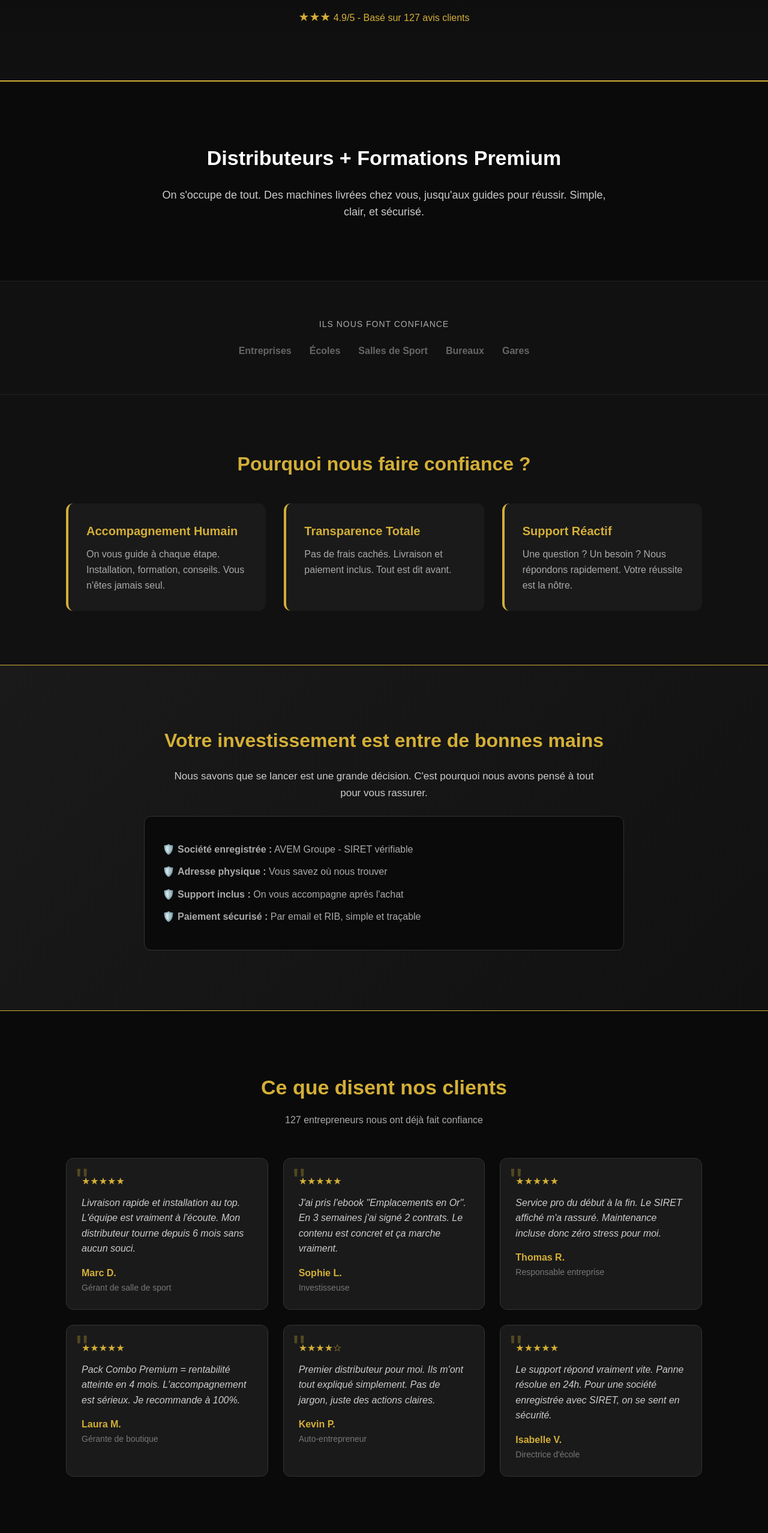
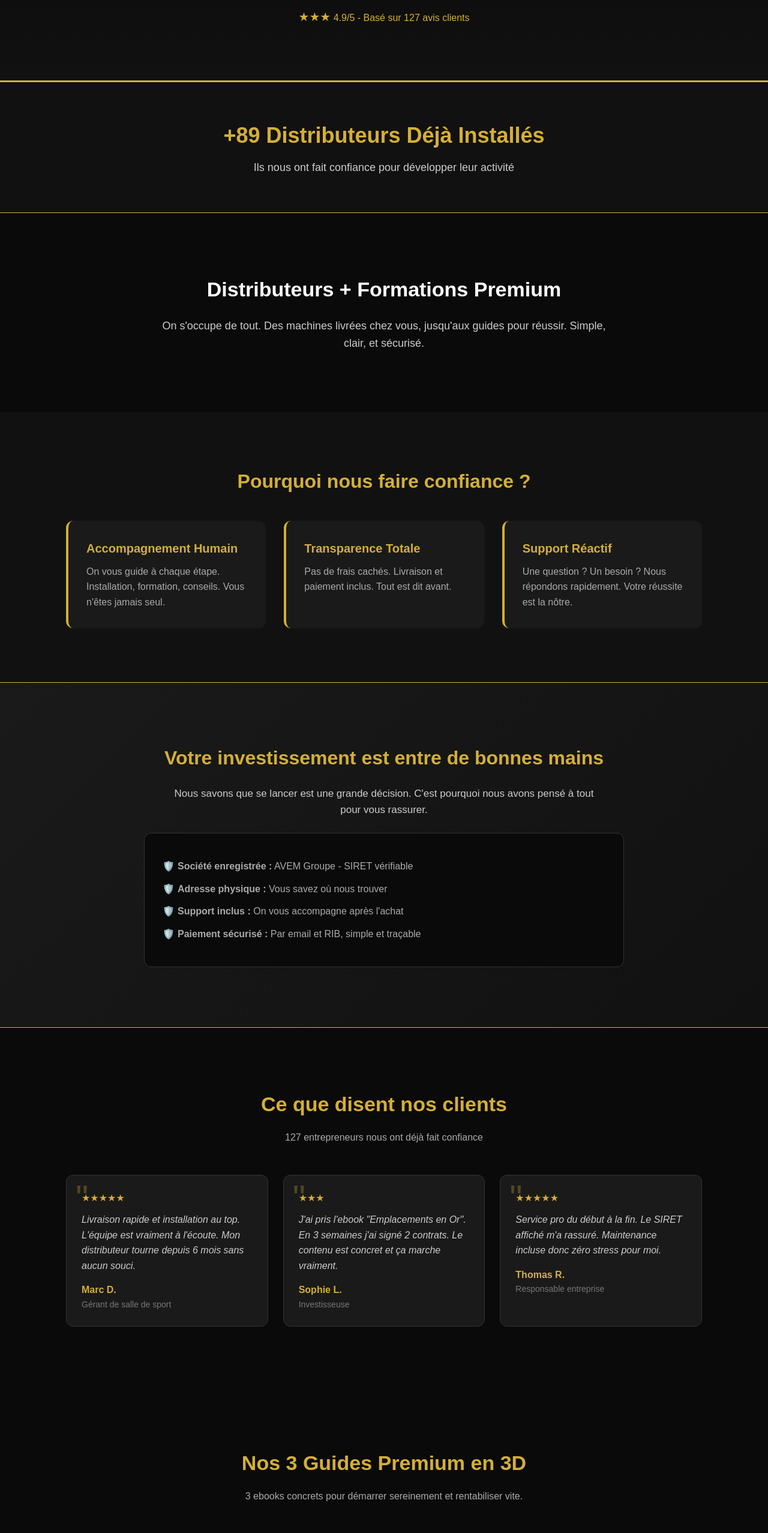
Before and after one commit to julesvictordistributions-sketch/Jules-victor-distribution-, a plain HTML site: page index.html in a window 1280 px wide. Shown: the part 202-2757 px from the top of the page at 60% size. Drawn offline with Linux system fonts and the light colour scheme.

Commit message:
Update index.html

```diff
--- a/index.html
+++ b/index.html
@@ -15,13 +15,13 @@
   .rating{margin-top:15px;color:#D4AF37;font-size:16px}
   .stars{color:#D4AF37;font-size:20px}
 
+  .compteur{background:#111;padding:40px 20px;text-align:center;border-top:1px solid #D4AF37;border-bottom:1px solid #D4AF37}
+  .compteur h3{color:#D4AF37;font-size:36px;margin-bottom:10px}
+  .compteur p{color:#ccc;font-size:18px}
+
   .hero{padding:80px 20px;text-align:center}
   .hero h2{font-size:34px;margin-bottom:20px}
   .hero p{color:#ccc;max-width:750px;margin:0 auto;font-size:18px}
-
-  .logos{background:#111;padding:40px 20px;border-top:1px solid #222;border-bottom:1px solid #222;text-align:center}
-  .logos p{color:#aaa;margin-bottom:20px;font-size:14px;letter-spacing:1px}
-  .logo-grid{display:flex;gap:30px;justify-content:center;flex-wrap:wrap;color:#666;font-weight:bold}
 
   .trust{background:#111;padding:70px 20px}
   .trust h2{text-align:center;color:#D4AF37;font-size:32px;margin-bottom:30px}
@@ -70,8 +70,9 @@
   .card:hover{border-color:#D4AF37;transform:translateY(-8px)}
   .badge{position:absolute;top:-12px;right:20px;background:#D4AF37;color:#000;padding:5px 15px;border-radius:20px;font-size:12px;font-weight:bold}
   .card h3{font-size:24px;margin-bottom:15px}
-  .photos{display:flex;gap:10px;margin-bottom:15px}
-  .photo{width:100%;height:160px;border-radius:8px;border:1px solid #333;object-fit:cover}
+  .photos{display:flex;gap:10px;margin-bottom:15px;flex-wrap:wrap}
+  .photo{width:calc(50% - 5px);height:160px;border-radius:8px;border:1px solid #333;object-fit:cover;background:#222}
+  @media(max-width:768px){.photo{width:100%}}
   .card ul{list-style:none;margin:20px 0;color:#aaa}
   .card ul li{margin:10px 0;padding-left:20px;position:relative}
   .card ul li:before{content:"✓";color:#D4AF37;position:absolute;left:0;font-weight:bold}
@@ -103,23 +104,17 @@
   </div>
 </header>
 
+<section class="compteur">
+  <div class="container">
+    <h3>+89 Distributeurs Déjà Installés</h3>
+    <p>Ils nous ont fait confiance pour développer leur activité</p>
+  </div>
+</section>
+
 <section class="hero">
   <div class="container">
     <h2>Distributeurs + Formations Premium</h2>
     <p>On s'occupe de tout. Des machines livrées chez vous, jusqu'aux guides pour réussir. Simple, clair, et sécurisé.</p>
-  </div>
-</section>
-
-<section class="logos">
-  <div class="container">
-    <p>ILS NOUS FONT CONFIANCE</p>
-    <div class="logo-grid">
-      <span>Entreprises</span>
-      <span>Écoles</span>
-      <span>Salles de Sport</span>
-      <span>Bureaux</span>
-      <span>Gares</span>
-    </div>
   </div>
 </section>
 
@@ -169,40 +164,17 @@
         <p class="testi-author">Marc D.</p>
         <p class="testi-job">Gérant de salle de sport</p>
       </div>
-
       <div class="testi">
-        <div class="testi-stars">★★★★★</div>
+        <div class="testi-stars">★★★</div>
         <p class="testi-text">J'ai pris l'ebook "Emplacements en Or". En 3 semaines j'ai signé 2 contrats. Le contenu est concret et ça marche vraiment.</p>
         <p class="testi-author">Sophie L.</p>
         <p class="testi-job">Investisseuse</p>
       </div>
-
       <div class="testi">
         <div class="testi-stars">★★★★★</div>
         <p class="testi-text">Service pro du début à la fin. Le SIRET affiché m'a rassuré. Maintenance incluse donc zéro stress pour moi.</p>
         <p class="testi-author">Thomas R.</p>
         <p class="testi-job">Responsable entreprise</p>
-      </div>
-
-      <div class="testi">
-        <div class="testi-stars">★★★★★</div>
-        <p class="testi-text">Pack Combo Premium = rentabilité atteinte en 4 mois. L'accompagnement est sérieux. Je recommande à 100%.</p>
-        <p class="testi-author">Laura M.</p>
-        <p class="testi-job">Gérante de boutique</p>
-      </div>
-
-      <div class="testi">
-        <div class="testi-stars">★★★★☆</div>
-        <p class="testi-text">Premier distributeur pour moi. Ils m'ont tout expliqué simplement. Pas de jargon, juste des actions claires.</p>
-        <p class="testi-author">Kevin P.</p>
-        <p class="testi-job">Auto-entrepreneur</p>
-      </div>
-
-      <div class="testi">
-        <div class="testi-stars">★★★★★</div>
-        <p class="testi-text">Le support répond vraiment vite. Panne résolue en 24h. Pour une société enregistrée avec SIRET, on se sent en sécurité.</p>
-        <p class="testi-author">Isabelle V.</p>
-        <p class="testi-job">Directrice d'école</p>
       </div>
     </div>
   </div>
@@ -214,7 +186,7 @@
     <p>3 ebooks concrets pour démarrer sereinement et rentabiliser vite.</p>
     <div class="ebook-grid">
       <div class="ebook">
-        <img src="https://images.unsplash.com/photo-1544716278-ca5e3f4abd8c?q=80&w=400&auto=format&fit=crop" class="ebook-img" alt="Ebook 3D Guide Démarrage">
+        <img src="https://via.placeholder.com/400x220/D4AF37/000?text=Guide+Demarrage+3D" class="ebook-img" alt="Ebook 3D Guide Démarrage">
         <div class="ebook-content">
           <h3>"0 à 1er Distributeur en 30 Jours"</h3>
           <p>Le plan étape par étape. Choisir la bonne machine, négocier l'emplacement, éviter les erreurs coûteuses. + Liste de 20 fournisseurs fiables.</p>
@@ -222,9 +194,8 @@
           <a href="mailto:Julesvictordistributions@gmail.com?subject=Commande Ebook 1 - 20€" class="btn">Recevoir par Email</a>
         </div>
       </div>
-
       <div class="ebook">
-        <img src="https://images.unsplash.com/photo-1553877522-43269d4ea984?q=80&w=400&auto=format&fit=crop" class="ebook-img" alt="Ebook 3D Emplacements">
+        <img src="https://via.placeholder.com/400x220/D4AF37/000000?text=Emplacements+3D" class="ebook-img" alt="Ebook 3D Emplacements">
         <div class="ebook-content">
           <h3>"Les 15 Emplacements en Or"</h3>
           <p>La méthode pour trouver les meilleurs lieux. Scripts, contrat type, calcul de rentabilité. Découvrez les 3 endroits qui rapportent le plus.</p>
@@ -232,9 +203,8 @@
           <a href="mailto:Julesvictordistributions@gmail.com?subject=Commande Ebook 2 - 30€" class="btn">Recevoir par Email</a>
         </div>
       </div>
-
       <div class="ebook">
-        <img src="https://images.unsplash.com/photo-1581091226825-a6a2a5aee158?q=80&w=400&auto=format&fit=crop" class="ebook-img" alt="Ebook 3D Maintenance">
+        <img src="https://via.placeholder.com/400x220/D4AF37/000000?text=Maintenance+3D" class="ebook-img" alt="Ebook 3D Maintenance">
         <div class="ebook-content">
           <h3>"Maintenance Pro + Dépannage Express"</h3>
           <p>Résolvez 90% des pannes en 15 min. Schémas, codes erreur, pièces essentielles. Économisez sur la maintenance dès la 1ère année.</p>
@@ -255,8 +225,8 @@
         <div class="livraison">LIVRAISON INCLUSE</div>
         <h3>Snacks Essentiel</h3>
         <div class="photos">
-          <img src="https://images.unsplash.com/photo-1625943553852-781c5c0a5a7b?q=80&w=400" class="photo" alt="Distributeur Snacks">
-          <img src="https://images.unsplash.com/photo-1625943553852-781c5c0a5a7b?q=80&w=400&crop=2" class="photo" alt="Distributeur Snacks 2">
+          <img src="https://i.imgur.com/An8UZKG.jpg" class="photo" alt="Distributeur Snacks">
+          <img src="https://i.imgur.com/An-4o16.jpg" class="photo" alt="Distributeur Snacks 2">
         </div>
         <ul>
           <li>Paiement CB + Espèces inclus</li>
@@ -272,8 +242,8 @@
         <div class="livraison">LIVRAISON INCLUSE</div>
         <h3>Boissons Pro</h3>
         <div class="photos">
-          <img src="https://images.unsplash.com/photo-1607083206968-13611e3d76db?q=80&w=400" class="photo" alt="Distributeur Boissons">
-          <img src="https://images.unsplash.com/photo-1607083206968-13611e3d76db?q=80&w=400&crop=2" class="photo" alt="Distributeur Boissons 2">
+          <img src="https://i.imgur.com/An8aShT.jpg" class="photo" alt="Distributeur Boissons">
+          <img src="https://i.imgur.com/An8UZKG.jpg" class="photo" alt="Distributeur Boissons 2">
         </div>
         <ul>
           <li>Paiement CB + Mobile Money inclus</li>
@@ -288,8 +258,8 @@
         <div class="livraison">LIVRAISON INCLUSE</div>
         <h3>Pack Combo Premium</h3>
         <div class="photos">
-          <img src="https://images.unsplash.com/photo-1556740738-b6a63e27c4df?q=80&w=400" class="photo" alt="Distributeur Combo">
-          <img src="https://images.unsplash.com/photo-1556740738-b6a63e27c4df?q=80&w=400&crop=2" class="photo" alt="Distributeur Combo 2">
+          <img src="https://i.imgur.com/An-4o16.jpg" class="photo" alt="Distributeur Combo">
+          <img src="https://i.imgur.com/An8aShT.jpg" class="photo" alt="Distributeur Combo 2">
         </div>
         <ul>
           <li>Tous modes de paiement inclus</li>
```
